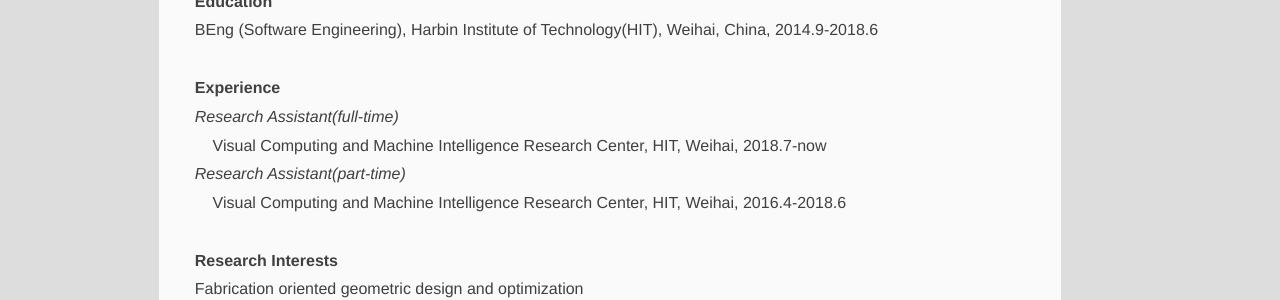
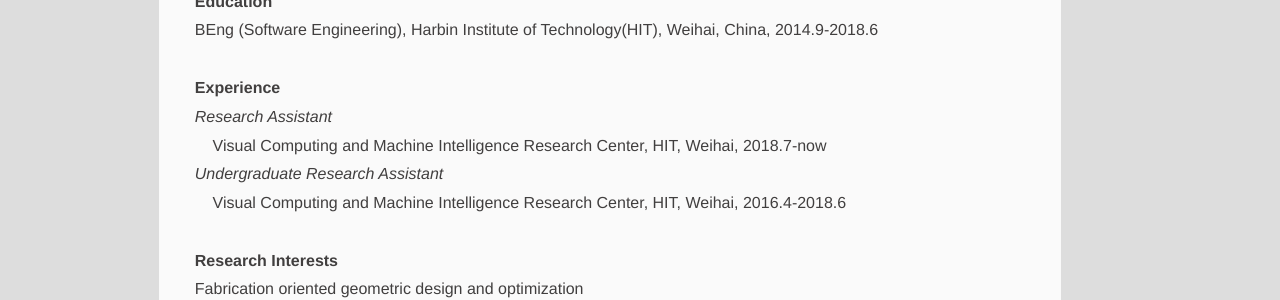
Before and after one commit to PAULYZHENG/paulyzheng.github.io, a Jekyll site: the page built from about/index.html, in a window 1280 px wide. Shown: the part 521-821 px from the top of the page. Built offline with Jekyll 4.4.1, drawn with Linux system fonts in a browser that asks for light colours; comment, search, counter and statistics services are not loaded.

Commit message:
Update index.html

```diff
--- a/about/index.html
+++ b/about/index.html
@@ -22,9 +22,9 @@
 
 <B>Experience</B>
 <br/>
-<I>Research Assistant(full-time)</I><br/>
+<I>Research Assistant</I><br/>
 &nbsp &nbsp Visual Computing and Machine Intelligence Research Center, HIT, Weihai, 2018.7-now<br/>
-<I>Research Assistant(part-time)</I><br/>
+<I>Undergraduate Research Assistant</I><br/>
 &nbsp &nbsp Visual Computing and Machine Intelligence Research Center, HIT, Weihai, 2016.4-2018.6<br/>
 <br/>
 
```
